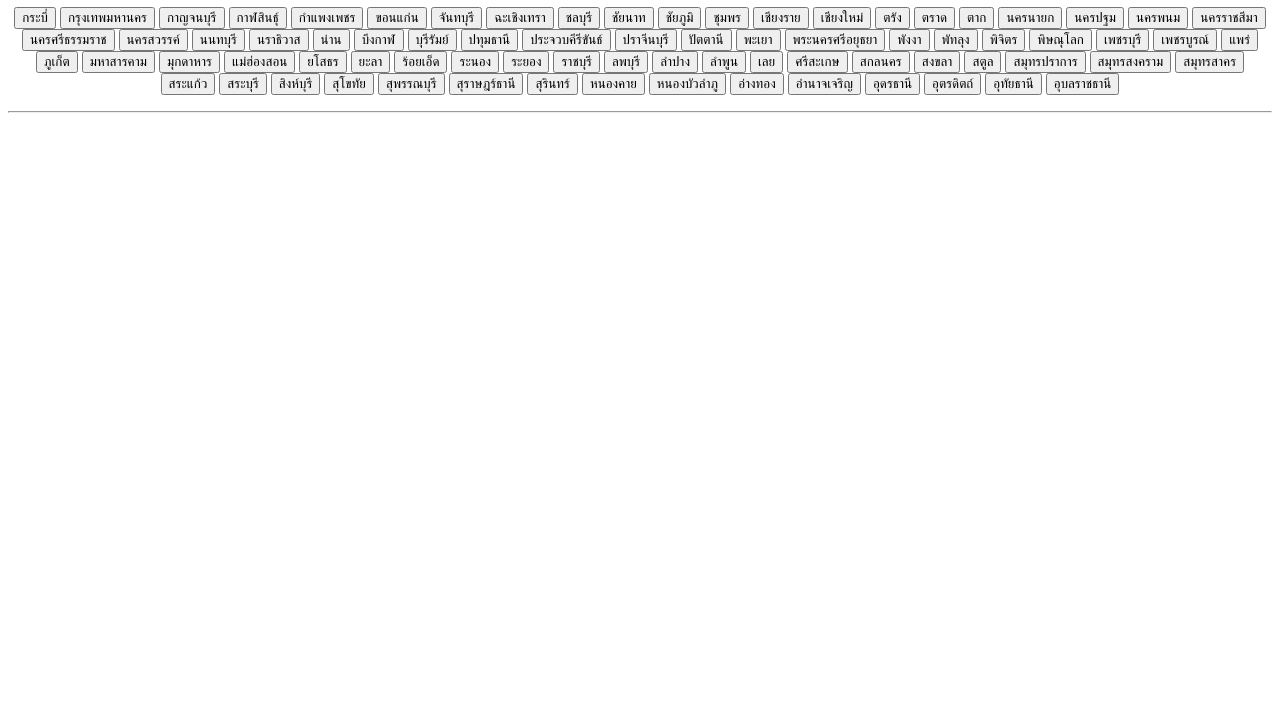
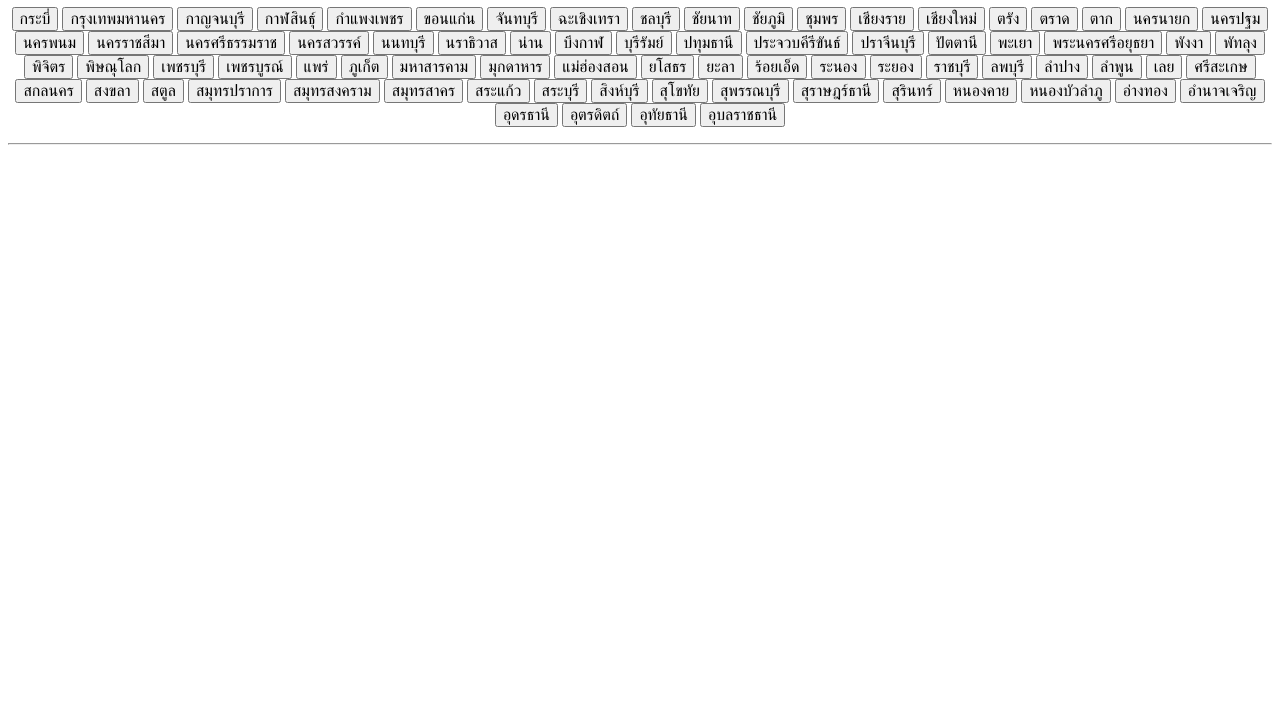
Before and after one commit to warut92/province_name, a plain HTML site: page index.html in a window 1280 px wide. Shown: the part 73-800 px from the top of the page. Drawn offline with Linux system fonts and the light colour scheme.

Commit message:
change font size

```diff
--- a/index.html
+++ b/index.html
@@ -3,10 +3,14 @@
   <head>
     <meta charset="utf-8">
     <title>เกมชื่อจังหวัด</title>
+     <meta name="viewport" content="width=device-width, initial-scale=1.0">
     <style media="screen">
       * {
         text-align: center;
       }
+      button {
+        font-size: 16px;
+}
     </style>
   </head>
   <body>
```
